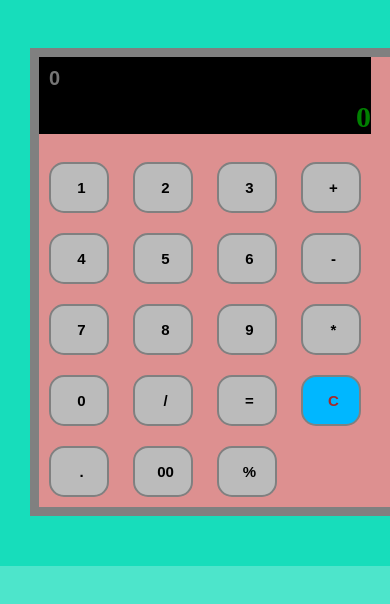
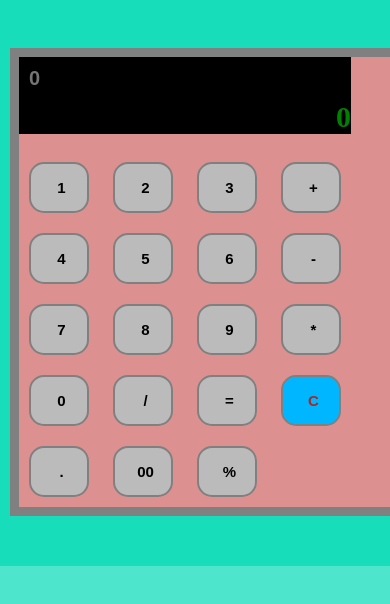
Before and after one commit to kiraningale2001/calculator, a plain HTML site: page index.html in a window 390 px wide. Shown: the top 604 px of the page. Drawn offline with Linux system fonts and the light colour scheme.

Commit message:
Update calculator.css

```diff
--- a/calculator.css
+++ b/calculator.css
@@ -71,7 +71,7 @@ body{
         margin-top: -2px;
     }
     .border{
-        margin-left:-20px;
+        margin-left:-40px;
     }
 
 }
```
